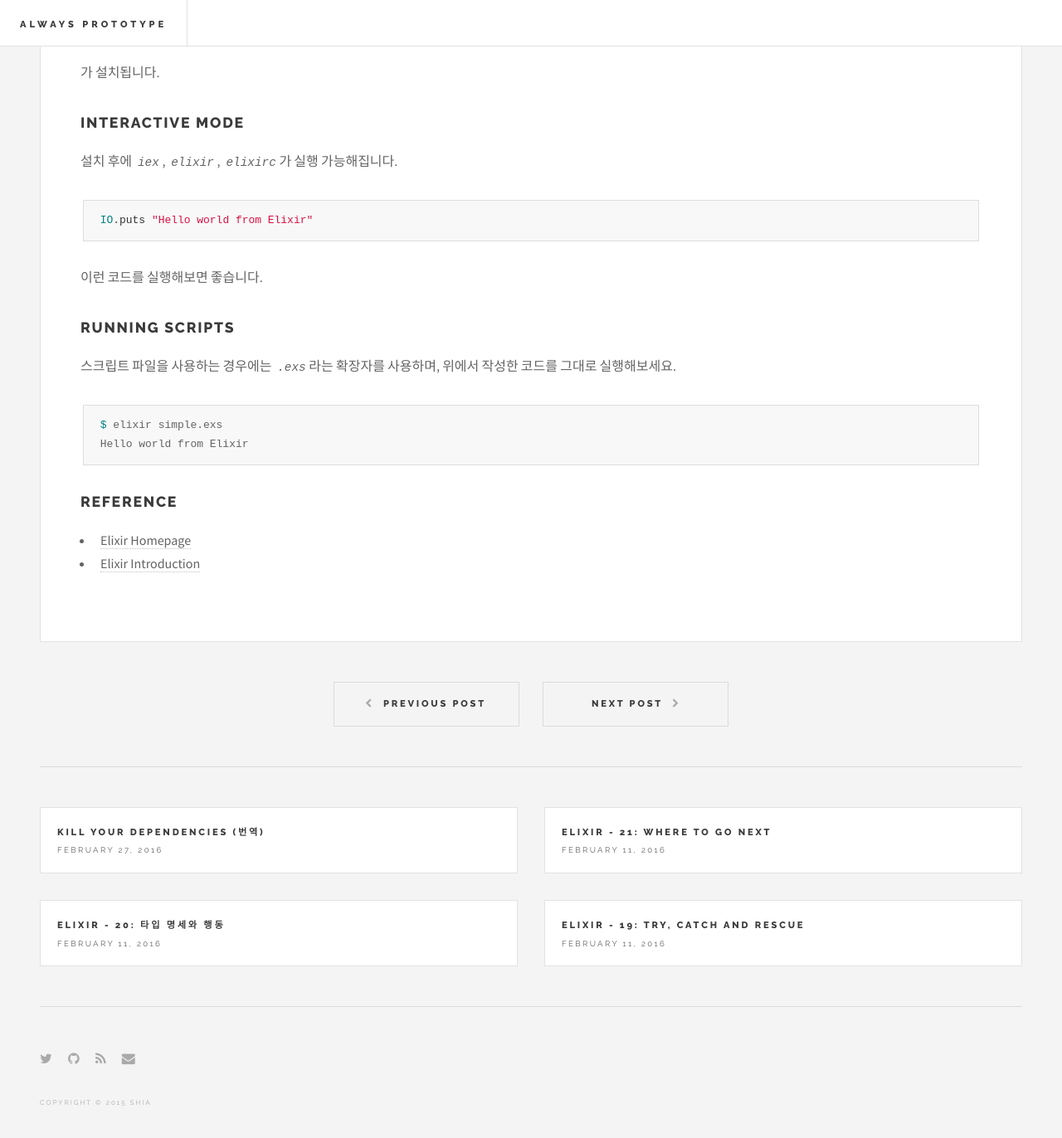
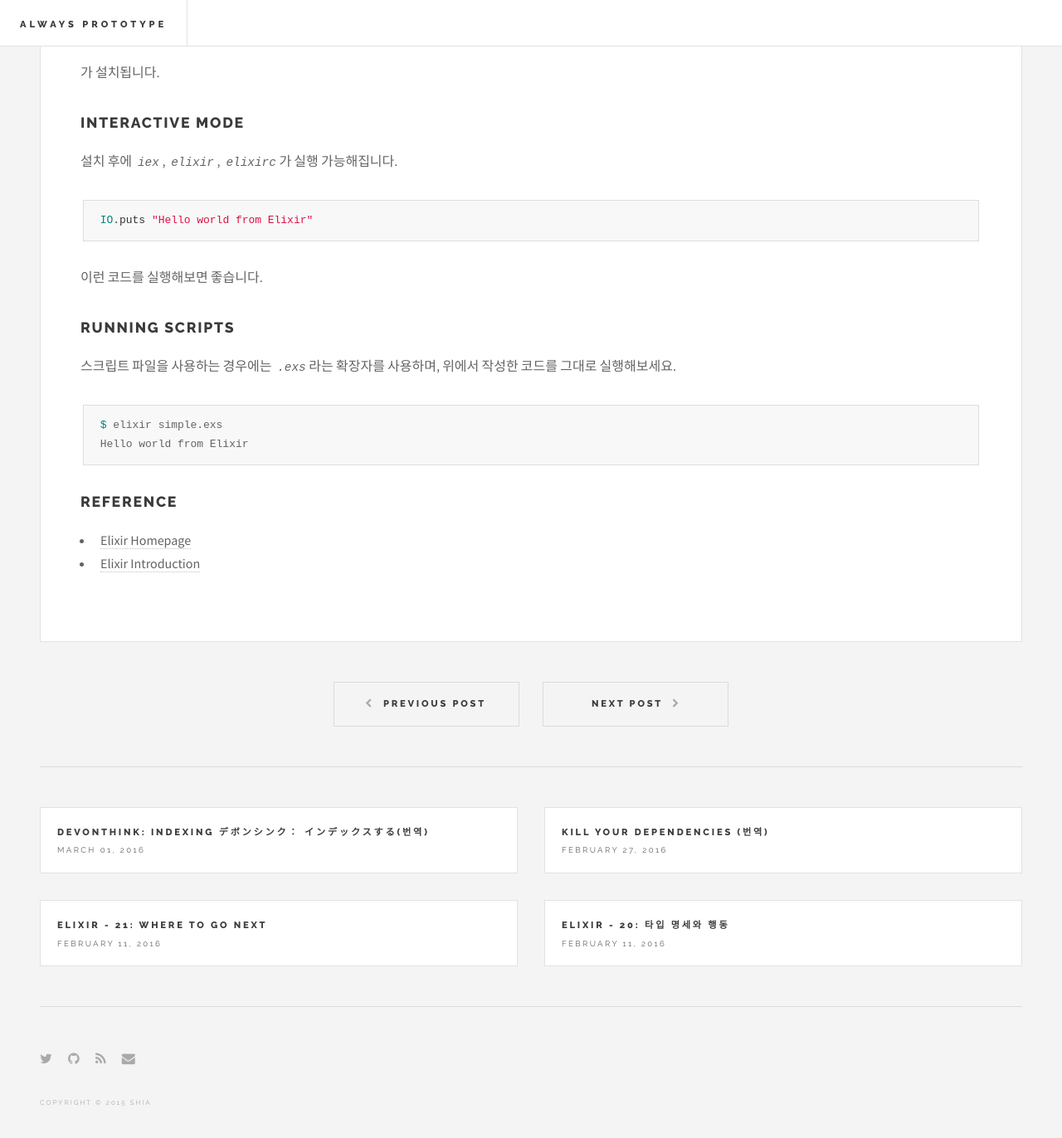
Before and after one commit to riseshia/archived-riseshia-github-io, a Jekyll site: the page built from _posts/2016-01-05-elixir-started.md, in a window 1280 px wide and 1400 px high, scrolled down 1690 px. Shown: the top 1372 px of the window at 83% size. Built offline with Jekyll 4.4.1, drawn with Linux system fonts in a browser that asks for light colours; part of the change alters nothing that is shown.

```diff
--- /dev/null
+++ b/_posts/2016-03-01-devonthink-indexing-.md
@@ -0,0 +1,70 @@
+---
+layout: post
+title: "DEVONthink: Indexing デボンシンク： インデックスする(번역)"
+date: 2016-03-01 20:29:49 +0900
+categories:
+---
+
+[DEVONthink](http://www.devontechnologies.com/products/devonthink/overview.html)는 "인덱싱"이라고 불리는 강력한 기능을 가지고 있는 "[개인 정보 관리자](https://en.wikipedia.org/wiki/List_of_personal_information_managers)" (PIM)입니다. 인덱싱은 다른 앱으로부터도 데이터를 접근가능하게끔 유지하면서 여전히 DEVONthink에도 모든 권한을 사용할 수 있게 해줍니다.
+
+![Image 01](/images/devonthink/01.png)
+
+## Indexing vs. Importing
+
+인덱싱은 다음처럼 동작합니다: 드라이브에 있는 파일이나 폴더의 미러 이미지를 DEVONthink의 데이터베이스에 생성합니다. 파일들을 DEVONthink 데이터베이스에 이동하거나 복사("임포팅"이라고도 합니다)하는 대신에, 앱은 데이터베이스 내부에 일종의 사본을 생성합니다. 이는 마치 맥에 있는 [엘리아스(alias)](https://en.wikipedia.org/wiki/Alias_(Mac_OS))나 윈도우즈의 바로가기와 비슷합니다. DEVONthink에서 파일을 열고 수정하면 이 변경사항은 데이터베이스 외부에 존재하는 실제 파일에도 반영됩니다. 만약 파일의 위치를 옮기거나, 이름을 변경하거나 하면? 글쎄요, 일이 좀 복잡해집니다. 여기에 대해서는 글의 마지막에서 다루도록 하죠.
+
+말해두겠지만, 파일이나 폴더를 인덱싱으로 다루려면 [다양한 문제들](http://forum.devontechnologies.com/viewtopic.php?f=2&t=20284&p=95948&hilit=indexing+delete#p95948)에 대해서 주의해야 합니다. 추가적으로 발생하는 이러한 복잡함 때문에 DEVONthink 사용자들은 임포트를 사용할지 인덱스를 사용할지에 대해 [무척 다양한 의견](http://forum.devontechnologies.com/viewtopic.php?f=2&t=20284&p=95948&hilit=indexing+delete#p95948)을 가지고 있습니다. 개인적으로 한 컴퓨터에서 인덱싱은 딱히 의미가 없다고 보여집니다. 당신의 사용처가 다양하다면, 물론, 시도할만한 가치가 있다고 느낀다면 계속 읽어주세요.
+
+## 사용 예시
+
+ - **클라우드**: 인덱싱은 드롭박스나 SpiderOak와 같은 유명한 클라우드 서비스를 사용하는 경우에 특히 유용합니다. 예를 들어, 제 데이터베이스중 하나는 SpiderOak에 저장되어 있으며, 원하는 때라면 언제라도 윈도우즈가 깔린 컴퓨터에서 접근할 수 있죠(DEVONthink는 맥에서만 사용 가능합니다).
+ - **다른 앱들**: 아니면 DEVONthink와 함께 무척 멋진 [nvALT](http://www.christopher-mayo.com/?p=51) 같은 앱에서 동일한 데이터를 함께 보고 변경할 수 있게 됩니다. 검색과 치환? 역시 문제 없죠. DEVONthink는 한번에 수천개의 노트들에 있는 텍스트를 검색/치환할 수 없지만 [BBEdit](http://www.barebones.com/products/bbedit/)에서는 가능합니다. 그리고 인덱싱을 쓰고 있다면, 무척 쉽게 사용할 수 있죠. [Scrivener](https://www.literatureandlatte.com/scrivener.php)를 쓰신다구요? 그냥 외부 폴더로서 파일을 동기화하여 DEVONthink에 인덱싱하세요 - 저는 폴더를 드롭박스에 저장하고 iPad의 Notesy에서도 내용물을 동기화하여 쓰고 있습니다. 기본적으로 DEVONthink는 다른 앱들과 함께 잘 동작하며 다른 모든 것들로부터 자료들을 데이터베이스 안에 격리하고, 다른 앱들의 사용성을 포기할 필요가 전혀 없습니다(OneNote 사용자 들도 잘 기억해두세요).
+ - **다시 한 번**: 마지막으로 인덱싱이 주는 또다른 이점은 어떤 종류의 재앙적인 문제들을 겪을 확률을 줄여준다는 점입니다. 무척 드문 일이지만 평소처럼 사용하다가, 심지어 열지도 않았는데도 데이터베이스가 망가지는 경우죠. 인덱싱을 사용하게 되면 파일들은 데이터베이스 외부에 위치하고 있으므로 이러한 위험에서 안전하며, 자유롭게 사용할 수 있습니다.
+
+## 1. 파일이나 폴더 선택하기
+
+저는 대부분의 경우 [드롭박스보다 SpiderOak를 선호](http://www.christopher-mayo.com/?p=1081)하는데, 후자가 더 안전한 서비스이기 때문입니다. 하지만 인덱싱을 목적으로 한다면 어느것을 써도 좋습니다. 다만 기억하세요, [DEVONthink 데이터베이스 자체를 이런 종류의 클라우드 서비스에 올려서는 안됩니다](http://forum.devontechnologies.com/viewtopic.php?f=2&t=16672#p77367).
+
+충고: 한 컴퓨터로 SpiderOak에서 인덱싱을 사용할 때에는(제 경우에는 7월까지) 무척 잘 동작했습니다. 다만 두번째 컴퓨터에서 "local sync store"를 사용하기 시작하면 일은 점점 복잡해집니다. SpiderOak는 동기화를 해야할 파일이 무척 많거나, 대량의 데이터를 가지고 있을 때에는 꽤 느리게 동작합니다. 이 때문에 주의하지 않으면 새 파일을 덮어쓴 오래된 파일이나, 중복되는 그룹 같은 결과를 초래할 수 있습니다. 이는 큰 문제입니다(백업을 통해서 쉽게 복구할 수 있겠지만, 이런 식으로 자주 시간을 낭비하는 것은 의도한 바가 아닐겁니다). 반면 드롭박스에서 인덱싱을 하거나, 다른 덜 안전한 공간을 사용해서 저장한다면 좀 더 매끄럽게 동작할 것이라고 생각합니다.
+
+![Image 02](/images/devonthink/02.png)
+
+스크린샷에서 보이는 일본어로 된 폴더는 DEVONthink와 동기화하고 있는 폴더중 하나입니다. 다른 것은 이 글을 작성하기 위해서 만든 테스트용 폴더죠. 여기에는 제가 연구(저는 사학자입니다)를 위해서 사용하는 파일 구조를 개략적으로 잡아 뒀습니다. 실제로는 그렇게 잘 동작하지는 않을 조그마한 데이터베이스입니다만, 이 글에서 설명용으로 사용하기에는 충분할 겁니다.
+
+## 2. 파일과 폴더를 인덱싱하기
+
+간단할겁니다. 끝나고 나면 그냥 임포팅한것과 거의 동일한 모습이 될 겁니다. 눈에 보이는 유일한 차이점은 인덱싱된 파일이나 폴더명 우측의 조그마한 화살표죠.
+
+![Image 03](/images/devonthink/03.png)
+
+## 3. 인덱싱 스크립트 적용하기(선택)
+
+인덱싱의 특이한 점은 DEVONthink에서 새로운 내용물이 생성하는 경우 자동적으로 그것을 인덱싱된 곳에 반영하지 않는다는 점입니다. 이를 처리하기 위해서, 저는 DEVONthink의 잘 알려진 인덱싱 대가인 Greg Jones의 스크립트를 사용하고 있습니다. 이 [글타래]((http://forum.devontechnologies.com/viewtopic.php?f=46&t=19303&p=90616#p90616))에서 스크립트와 거기에 관련된 설명을 확인할 수 있습니다.
+
+![Image 04](/images/devonthink/04.png)
+
+## 4. 결과
+
+다음은 제 실제 데이터베이스의 스크린샷입니다. 만약 일본어를 이해할 수 없다면, 제 필요에 따라서 구성된 파일 구조이기 때문에 마치 외계어처럼 보일겁니다. 그리고 DEVONthink에서만 할 수 있는 무언가가 되어 있습니다. 나중에 다른 글을 통해서 이러한 파일 구조를 사용하는 이유, 그리고 장단점에 대해서 이야기해볼 겁니다. 일단 여기에서는 인덱싱된 DEVONthink 데이터베이스가 어떻게 보이는지에 대해서 공유합니다.
+
+![Image 05](/images/devonthink/05.png)
+
+## 마무리: Mirror-ish
+
+이 글을 처음 시작하면서 인덱싱이 "거울"(Mirror)처럼 동작한다는 표현을 했음에도 불구하고, 이는 적당한 단어 선택이 아닐겁니다. 첫번째로 DEVONthink의 데이터베이스는 파인더에서 보는 것과 **동일하게** 보이지 않는다는 점을 언급해야겠습니다. DEVONthink는 파인더보다 유연하고 다양한 기능을 가지고 있으며, 그렇기 때문에 완벽한 사본을 가지는 것은 가능하지도 않고, 요구하지도 않습니다. 하지만 인덱싱된 모든 데이터는 원래의 위치에서 완벽하게 안전합니다.
+
+두번째로, "거울"이라는 단어가 주는 어감보다 상황은 좀 더 복잡합니다. "Korm"이라는 DEVONthink 사용자가 이전에 이 주제에 대해서 이야기한 적이 있습니다:
+
+ > 사실, "미러 이미지"는 데이터베이스 내부에 만들어지는 것이 아닙니다. 데이터베이스 패키지 내부에 ".dtMeta"라는 확장자를 가지고 있는 .dtMeta 파일들이 인덱싱된 파일들의 단어 색인을 가지고 있으며, 다른 메타 데이터들은 복사될 뿐이고, 실제 파일의 이미지를 가지고 있는 것이 아닙니다. 인덱싱된 파일을 볼때, 실제 파일 시스템에 있는 원본 파일을 확인하는 것과 같습니다. DEVONthink는 사용 가능한 [Quick Look](https://en.wikipedia.org/wiki/Quick_Look) [OSX 미리보기 기능] 플러그인을 사용하여 내용물을 보여주는 것입니다. 만약 사용 가능한 플러그인이 없다면, 아무것도 보여주지 못합니다. (이는 파인더에서 스페이스를 눌러서 볼 수 있는 미리보기와 동일한 결과를 보여준다는 의미입니다)
+ 인덱싱된 파일이 변경되면 데이터베이스 내부의 파일은 변경되지 않으며 "또한 앱 외부에 존재하는 파일도 그렇습니다". 거기에는 파일 하나, 그리고 데이터베이스 외부의 파일에 있는 하나의 변경사항만이 있습니다. 그러므로 거기에는 은유적인 의미를 제외하면 어떠한 "거울"도 없습니다.
+ ![Image 06](/images/devonthink/06.png)
+ 인덱싱과 앨리아싱은 다른 기술입니다. 앨리아싱을 사용하게되면 OSX는 실제 파일의 위치를 추적합니다. 만약 실제 파일을 옮기면, OSX는 그 파일을 어렵지 않게 찾아냅니다. 반면 인덱싱된 파일은 그렇지 않습니다. DEVONthink는 인덱싱하는 시점에 파일의 경로만을 저장하며, (현 시점에서는) 파일이ㅡ 위치 변경을 확인하거나 추적할 수단을 가지고 있지 않습니다.
+
+이해하기엔 너무 많은 내용일 수 있습니다만, 이러한 정보를 알고 있다면 미래에 저지를 수 있는 바보같은 몇몇 실수를 피할 수 있을 겁니다. Korm에게 설명과 다이어그램에 대한 감사를 보냅니다. 여기에 대해서 당신이 원하는 방식의 사용 방식에 대해서 궁금한 점이나 사용자들로부터 다른 정보를 얻고 싶다면 친절하고 따뜻한 DEVONthink 사용자 커뮤니티가 있는 포럼을 방문해주세요.
+
+## 관련 링크
+
+ - [Macademise](https://macademise.wordpress.com/2013/12/02/organising-your-research-and-the-rest-of-your-life-with-devonthink/)
+ - [Tom’s Guide](http://www.tomsguide.com/answers/id-1733321/move-sync-data-devonthink-database-software.html)는 오래되었고, 오해의 소지가 있으며, 잘못된 정보를 포함하고 있습니다. 하지만 많은 기본 정보와 정리에 유용한 팁들을 제공합니다.
+ - [Jason Heppler](http://www.gradhacker.org/2012/08/13/towards-better-pdf-management-with-the-filesystem/)는 대학원에서 DEVONthink를 어떻게 사용하고 있는지를 설명합니다.
+ - [이 글은](http://www.christopher-mayo.com/?p=2237/) 제가 DEVONthink를 어떻게 시작하면 좋을지를 설명해둔 글입니다.
--- a/_sass/_custom.scss
+++ b/_sass/_custom.scss
@@ -23,3 +23,7 @@ article.post h1 {
 article.post>h2 {
   letter-spacing: 0.10em;
 }
+
+img {
+  width: 70%;
+}
```
Also changed, not shown: images/devonthink/01.png (added), images/devonthink/02.png (added), images/devonthink/03.png (added), images/devonthink/04.png (added), images/devonthink/05.png (added), images/devonthink/06.png (added).
